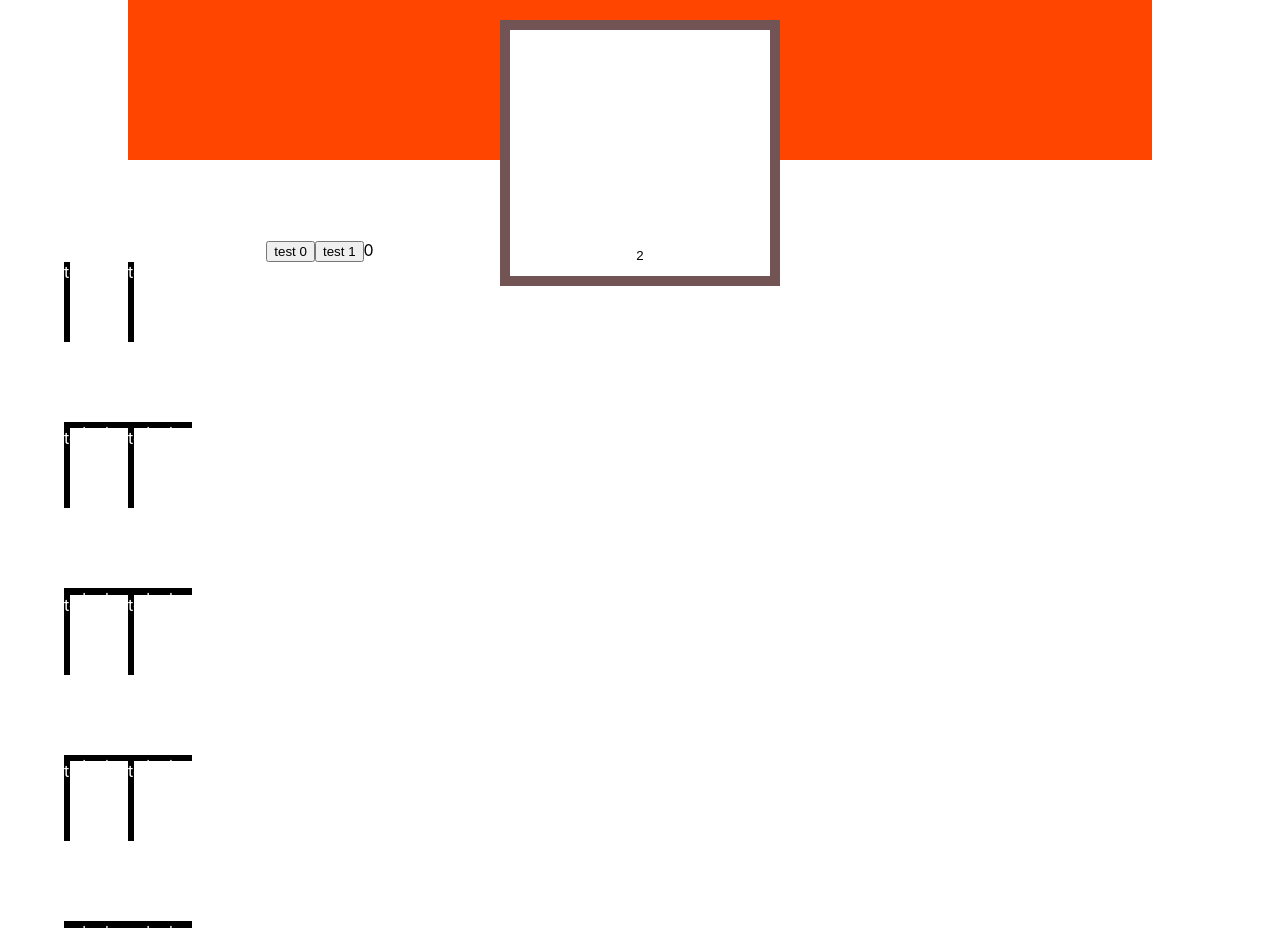
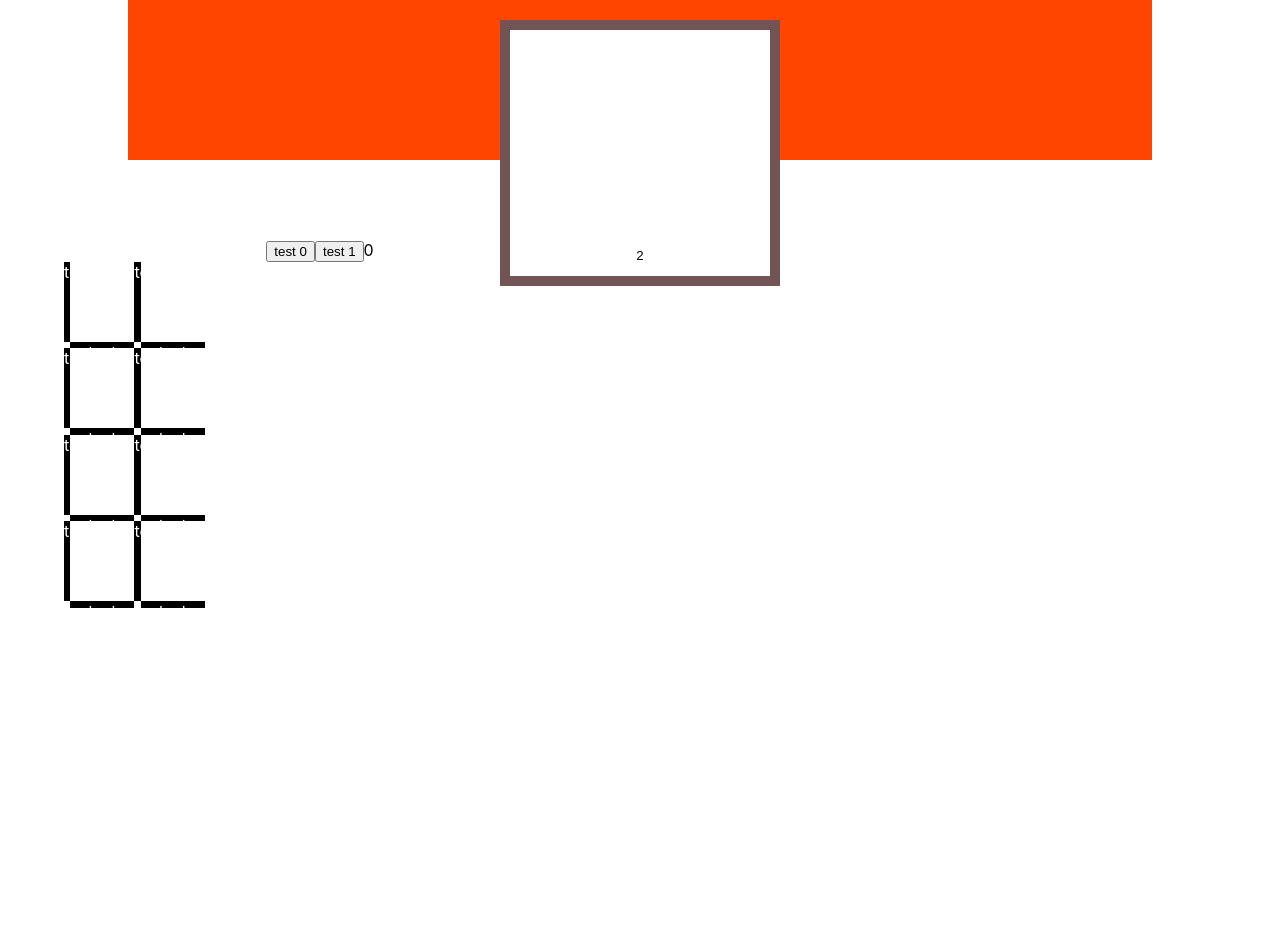
Before and after one commit to coldean/React, a React (Create React App) app in the folder personal-test-1/: page /laddergame in a window 1280 px wide. After the commit the page ends 800 px from the top, so only its background shows below. Built offline with nearby package versions, Linux system fonts and the light colour scheme.

Commit message:
changed margin

```diff
--- a/personal-test-1/src/components/LadderGameLadder.scss
+++ b/personal-test-1/src/components/LadderGameLadder.scss
@@ -1,17 +1,21 @@
 .LadderGameLadder-Main-Vertical {
   display: flex;
   margin-left: 20vw;
+  padding: 0;
 }
 
 .LadderGameLadder-Main-Horizontal {
   display: flex;
   margin-left: 20vw;
+  padding: 0;
 }
 
 .Ladder-Vertical {
   //border-left: thick solid #32a1ce;
   width: 0.5vw;
   height: 10vh;
+  margin: 0;
+  padding: 0;
 
   background-color: black;
   color: white;
@@ -20,8 +24,8 @@
 .Ladder-Horizontal {
   width: 5vw;
   height: 0.5vw;
-  margin-left: 0vw;
-  margin-top: 10vh;
+  margin-left: 0.5vw;
+  padding: 0;
   background-color: black;
   color: white;
 }
```
